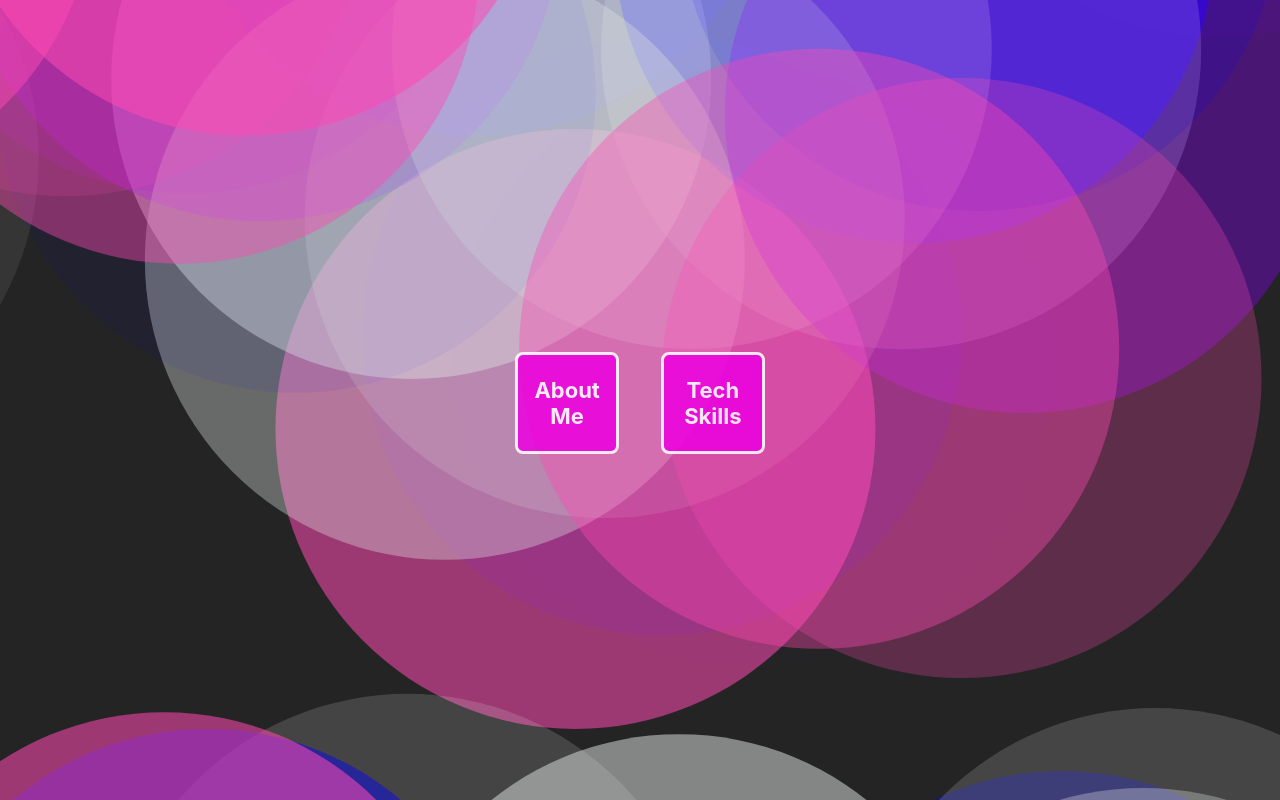
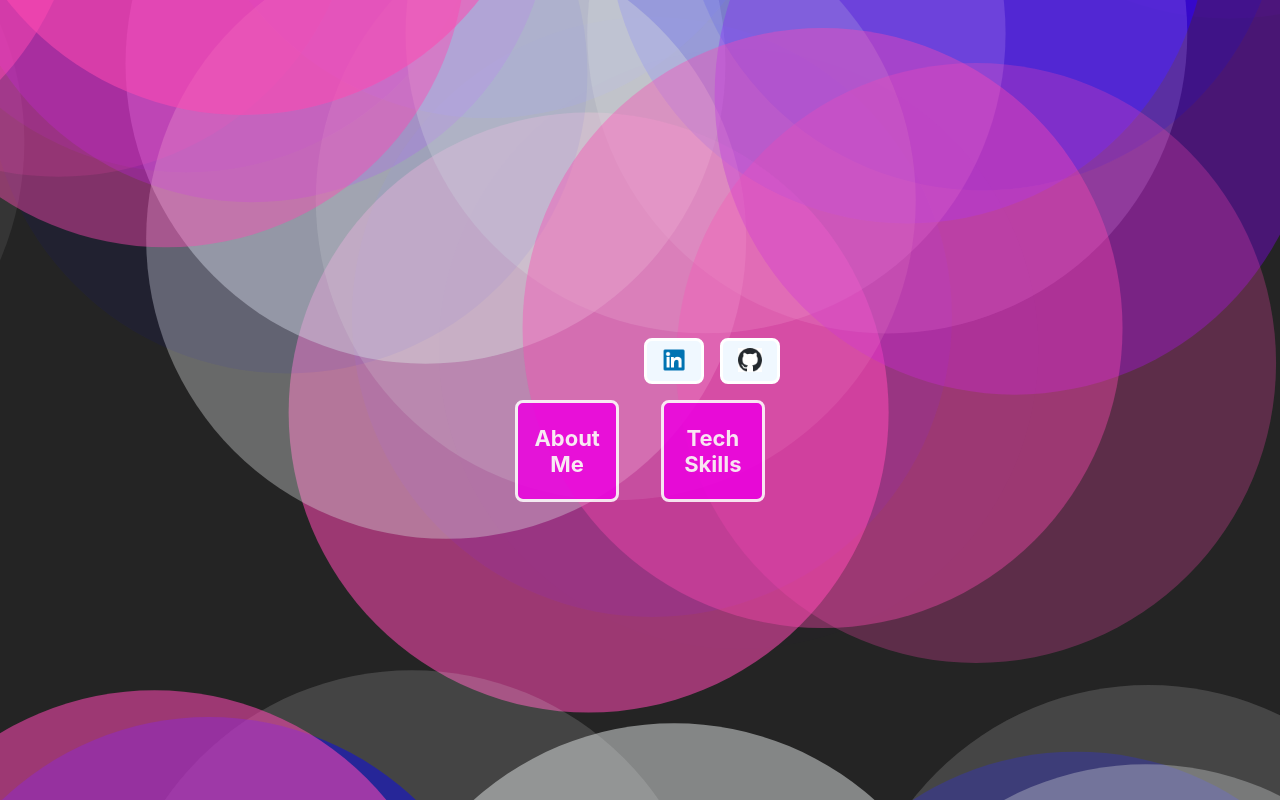
Before and after one commit to DanielCouperthwaite/urban-health, a React (Vite) app: page /home in a window 1280 px wide. Built offline with nearby package versions, Linux system fonts and the light colour scheme.

Commit message:
alter app width

```diff
--- a/src/Home/Home.jsx
+++ b/src/Home/Home.jsx
@@ -38,7 +38,7 @@ export default function Home ({projects}) {
                             <div>
 
 
-                                        {/* <div className='social-holder'>
+                                        <div className='social-holder'>
                                             <a  href="https://www.linkedin.com/in/daniel-couperthwaite-209290139/" target='_blank'>
                                                 <button className="social-link">
                                                     <img src={li} alt="linked in logo" style={{width: "60%", height: "auto"}}></img>
@@ -53,7 +53,7 @@ export default function Home ({projects}) {
 
 
 
-                                       <div style={{marginTop: "40px", marginBottom: "40px", marginLeft: "0", marginRight: "0"}}>
+                                       {/* <div style={{marginTop: "40px", marginBottom: "40px", marginLeft: "0", marginRight: "0"}}>
                                             <img className="name" src={name}></img>
                                             <p>Full Stack Developer</p>
                                        </div>     */}
```
